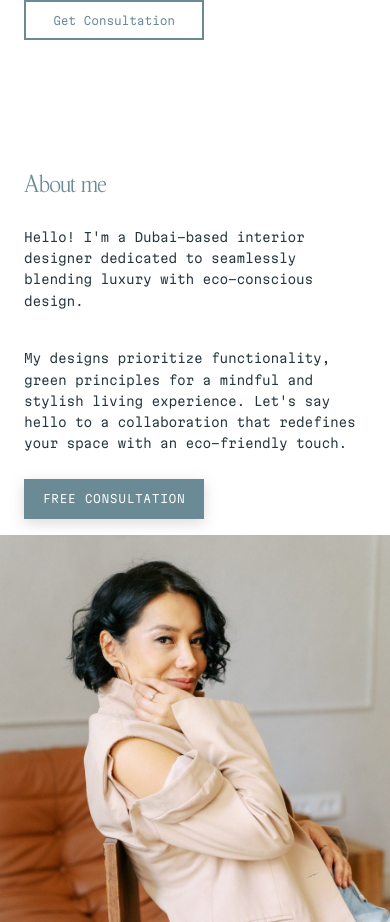
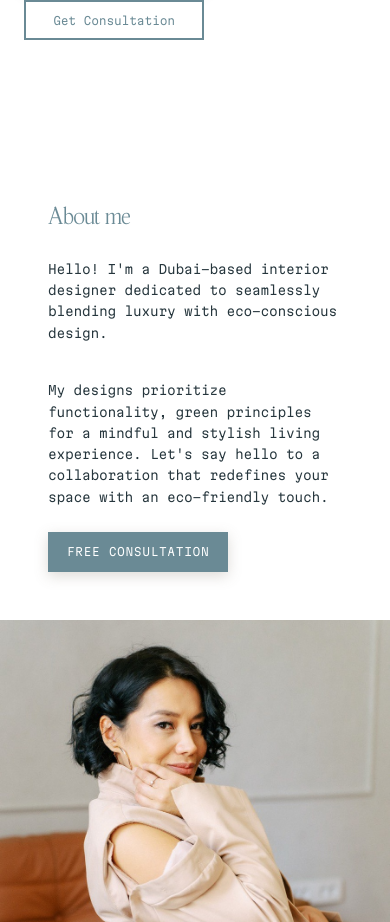
Before and after one commit to AllaOz/DesignerNext.js, a Next.js app in the folder interior-design/: page / in a window 390 px wide. Shown: the part 880-1802 px from the top of the page. Built offline with nearby package versions, Linux system fonts and the light colour scheme.

Commit message:
Align About Me section padding with Contacts section for consistent spacing

```diff
--- a/interior-design/components/styles/aboutme.module.scss
+++ b/interior-design/components/styles/aboutme.module.scss
@@ -17,7 +17,7 @@
   flex-direction: column;
   width: 50vw;
   flex: 1;
-  padding-left: 10%;
+  padding-left: 6rem;
 
 }
 
@@ -61,7 +61,7 @@
   }
 
   .upContainer {
-    padding-left: 5%;
+    padding: 2rem 3rem;
     width: 50vw;
   }
 
@@ -109,7 +109,7 @@
     flex-direction: column;
     height: 50vh;
     width: 100%;
-    padding: 0;
+    padding: 2rem 1.5rem 2rem 1.5rem;
     margin-top: 0;
   }
 
```
